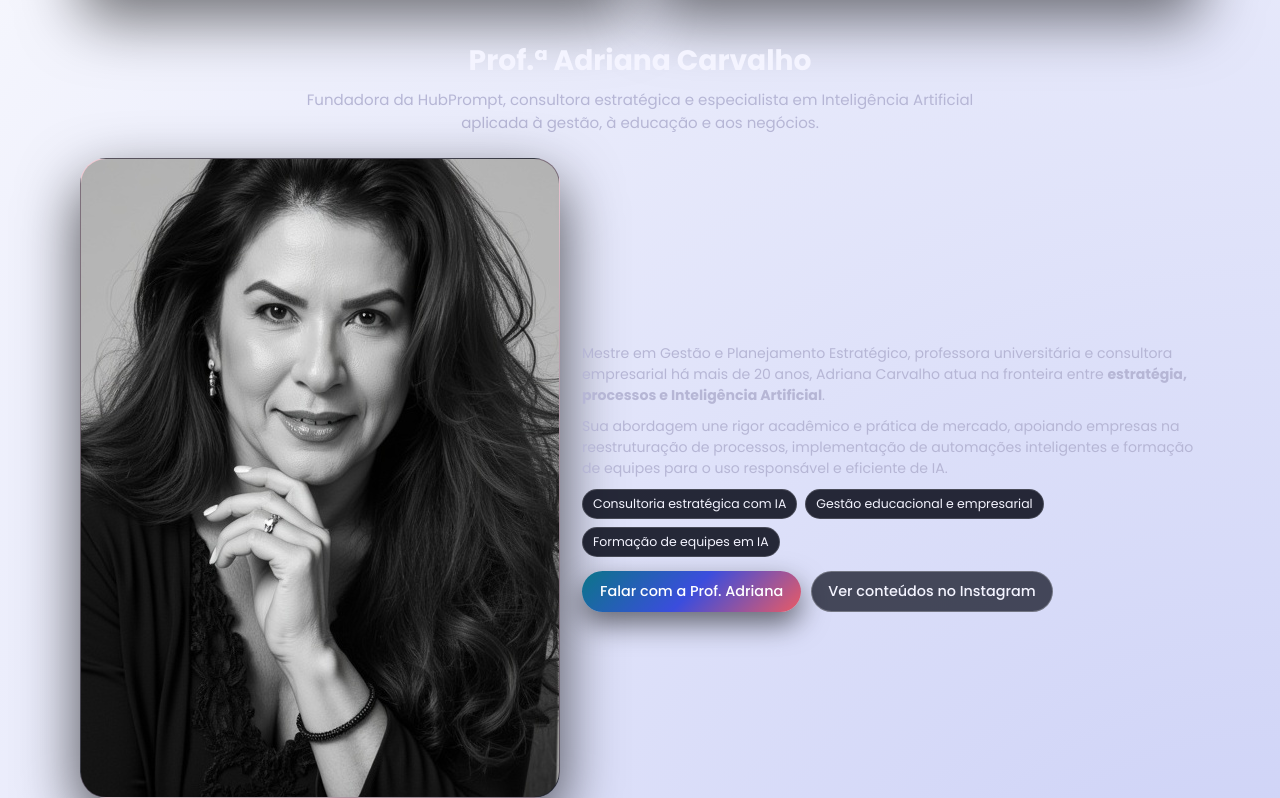
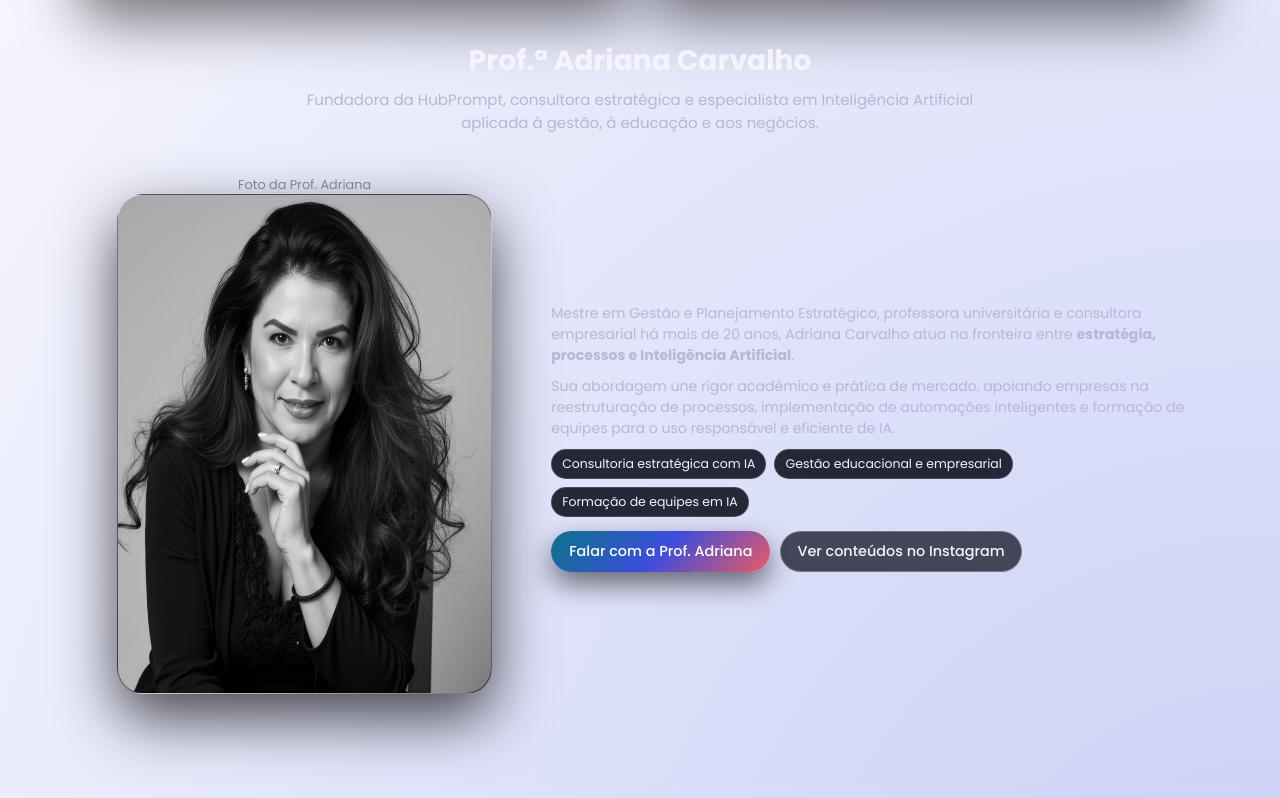
Before and after one commit to Taylon23/hubprompt, a plain HTML site: page index.html in a window 1280 px wide. Shown: the part 2445-3243 px from the top of the page. Drawn offline with Linux system fonts and the light colour scheme.

Commit message:
secund commit

```diff
--- a/style.css
+++ b/style.css
@@ -676,9 +676,10 @@ a {
 }
 
 .adriana-photo,
-.adriana-photo-placeholder {
+.adriana-photo-placeholder img {
     width: 100%;
-    max-width: 480px;
+    max-width: 680px;
+    max-height: 500px;
     aspect-ratio: 3 / 4;
     border-radius: 26px;
     border: 1px solid rgba(255, 255, 255, 0.16);
@@ -687,7 +688,7 @@ a {
     background: radial-gradient(circle at top left, rgba(234, 91, 100, 0.32), rgba(5, 8, 22, 0.98));
 }
 
-.adriana-photo {
+.adriana-photo img{
     object-fit: cover;
 }
 
@@ -751,6 +752,7 @@ a {
     .adriana-photo-wrap {
         order: -1;
     }
+
 }
 
 
```
